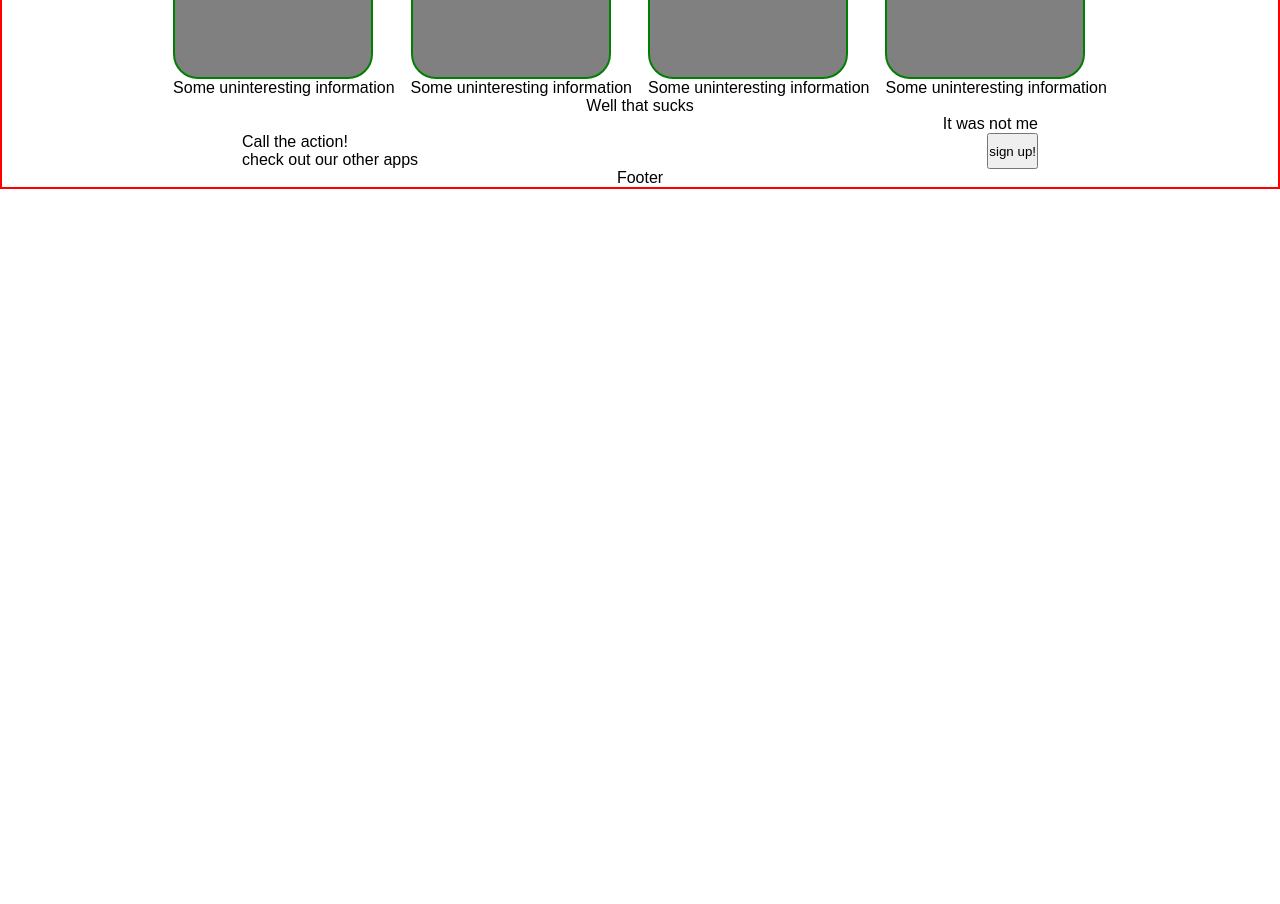
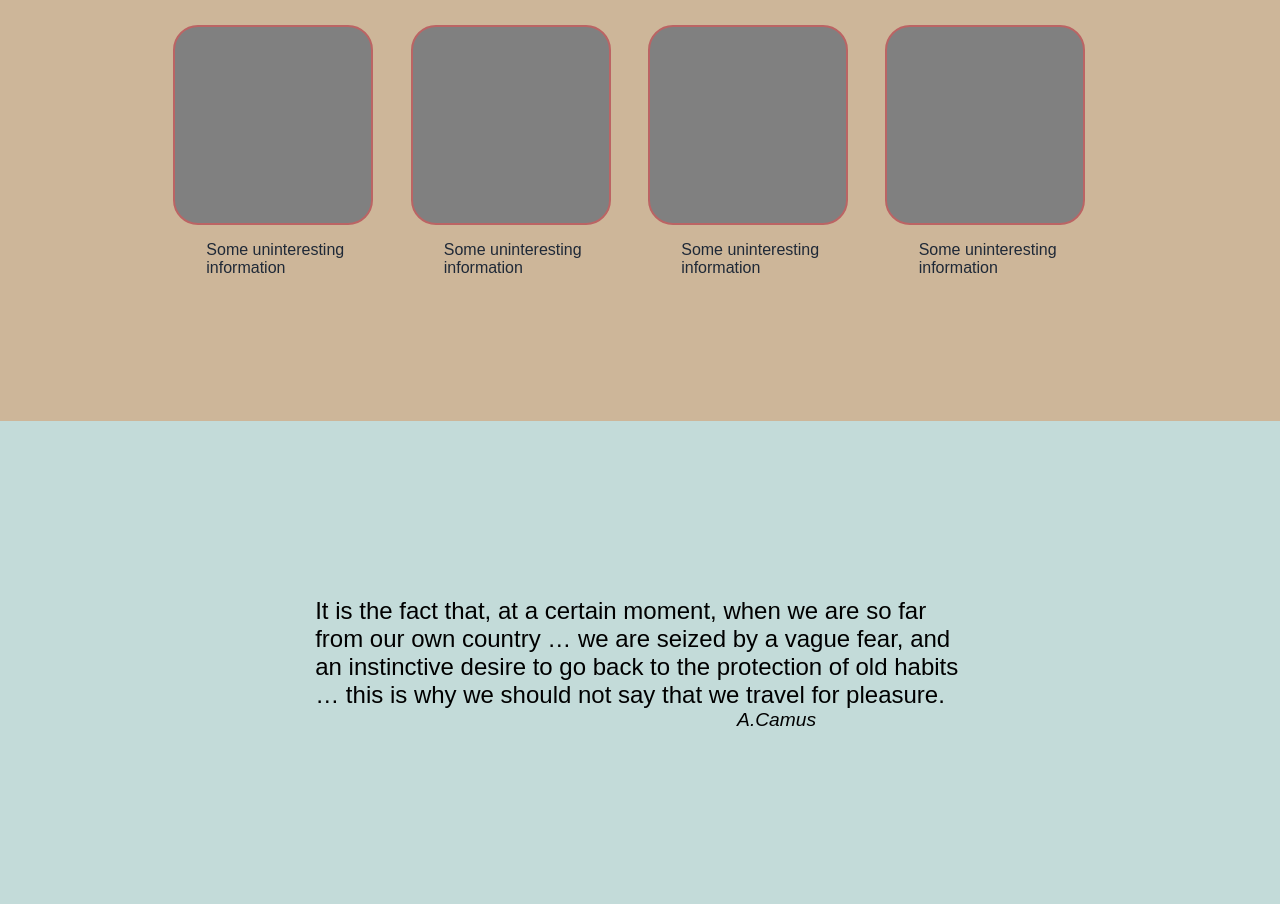
Before and after one commit to ottogrinn/practicewebsite-1, a plain HTML site: page index.html in a window 1280 px wide. Shown: the part 679-1583 px from the top of the page. Before the commit the page ends 868 px from the top, so only its background shows below. Drawn offline with Linux system fonts and the light colour scheme.

Commit message:
Corrected style and changed padding of the footer and last div, changed their background color and styled buttons

```diff
--- a/index.html
+++ b/index.html
@@ -24,7 +24,7 @@
         <div class="second-header-text">
             <h1>This website is cool</h1>
             <p>Dont know what should i add here</p>
-            <button class="btn-1">sign up</button>
+            <button class="btn-1">Sign up</button>
         </div>
         <div class="image"></div>
     </div>
@@ -37,22 +37,22 @@
         <div class="picture-samples">
             <div class="picture-div">
             <div class="picture"></div>
-            <p>Some uninteresting information</p>
+            <p class="img-description">Some uninteresting information</p>
              </div>
 
             <div class="picture-div">
             <div class="picture"></div>
-            <p>Some uninteresting information</p>
+            <p class="img-description">Some uninteresting information</p>
             </div>
 
             <div class="picture-div">
             <div class="picture"></div>
-            <p>Some uninteresting information</p>
+            <p class="img-description">Some uninteresting information</p>
             </div>
 
             <div class="picture-div">
             <div class="picture"></div>
-            <p>Some uninteresting information</p>
+            <p class="img-description">Some uninteresting information</p>
             </div>
 
         </div>
@@ -60,17 +60,19 @@
 
     <!-- Quotation -->
     <div class="quotation-div">
-        <p>Well that sucks</p>
-        <span>It was not me</span>
+        <p class="quote-camus">It is the fact that, at a certain moment, when we are so far from our own country … we are seized by a vague fear, and an instinctive desire to go back to the protection of old habits … this is why we should not say that we travel for pleasure.</p>
+        <span class="author">A.Camus</span>
     </div>
 
     <div class="last-div">
+    <div class="last-div-content">
         <div class="textplaceholder">
             <p>Call the action!</p>
             <p>check out our other apps</p>
         </div>
-        <button class="btn-2">sign up!</button>
+        <button class="btn-2">Sign up!</button>
     </div>
+</div>
 
     <footer>
         <p>Footer</p>
--- a/style.css
+++ b/style.css
@@ -7,7 +7,6 @@
 body {
     display: flex;
     flex-direction: column;
-    border: 2px red solid;
     font-family: Arial, Helvetica, sans-serif;
 }
 
@@ -37,7 +36,7 @@ ul {
     background-color: gray;
 
 }
-
+/* Second header */
 .second-header {
     display: flex;
     justify-content: space-between;
@@ -49,34 +48,83 @@ ul {
     padding-bottom: 12em;
 }
 
+h1 {
+    font-size: 3rem;
+}
+
+.btn-1 {
+    margin-top: 1em;
+    padding: .5em 2.5em;
+    border: none;
+    border-radius: 5px;
+    font-weight: 500;
+    font-size: 1rem;
+    color: white;
+    background-color: #3882f6;
+}
+
 .third {
     display: flex;
     flex-direction: column;
     align-items: center;
+    padding-top: 2.5em;
+    background-color: #CDB699;
+    color: #1f2937;
+    padding-bottom: 9em;
 
 }
 
+.third-text {
+    padding-bottom: 2.5em;
+}
 
 .picture {
     width: 200px;
-    height: 150px;
-    border: 2px solid green;
+    height: 200px;
+    border: 2px solid #BB6464;
     border-radius: 25px;
     background-color: grey;
     display: flex;
+}
 
-
+h2 {
+    font-size: 2rem;
+    font-weight: bolder;
 }
 
 .picture-samples {
     display: flex;
     gap:1em ;
+    align-items: center;
+    flex-wrap: wrap;
+}
+
+
+.picture {
+    margin-bottom: 1em;
+}
+
+.img-description {
+    width: 70%;
+    margin: 0 auto;
 }
 
 .quotation-div {
     display: flex;
     flex-direction: column;
     align-items: center;
+    padding: 11em;
+    background-color: #C3DBD9;
+}
+
+.quote-camus {
+    width: 70%;
+    font-size: 1.5rem;
+}
+
+.author {
+    font-size: 1.2rem;
+    font-style: italic;
 }
 
 span {
@@ -84,12 +132,37 @@ span {
     padding: 0 15em;
 }
 
-.last-div {
+.last-div-content {
     display: flex;
     justify-content: space-between;
-    padding: 0 15em;
+    padding: 6em 15em;
+    border: #3882f6 2px solid;
+    border-radius: 10px;
+    width: 70%;
+    margin: 0 auto;
+    background-color: #3882f6;
+    align-items: center;
+}
+
+
+.textplaceholder {
+   color: white;
+   font-size: 1.5rem;
+}
+
+.btn-2 {
+    border: 2px solid white;
+    color: white;
+    padding: .5em 2.5em;
+    background-color: #3882f6;
+    border-radius: 10px;
+    font-weight: bold;
 }
 
 footer {
-    text-align: center;
+    display: flex;
+    justify-content: center;
+    align-items: center;
+    padding: 2em;
+    background-color: #C8F2EF;
 }
```
